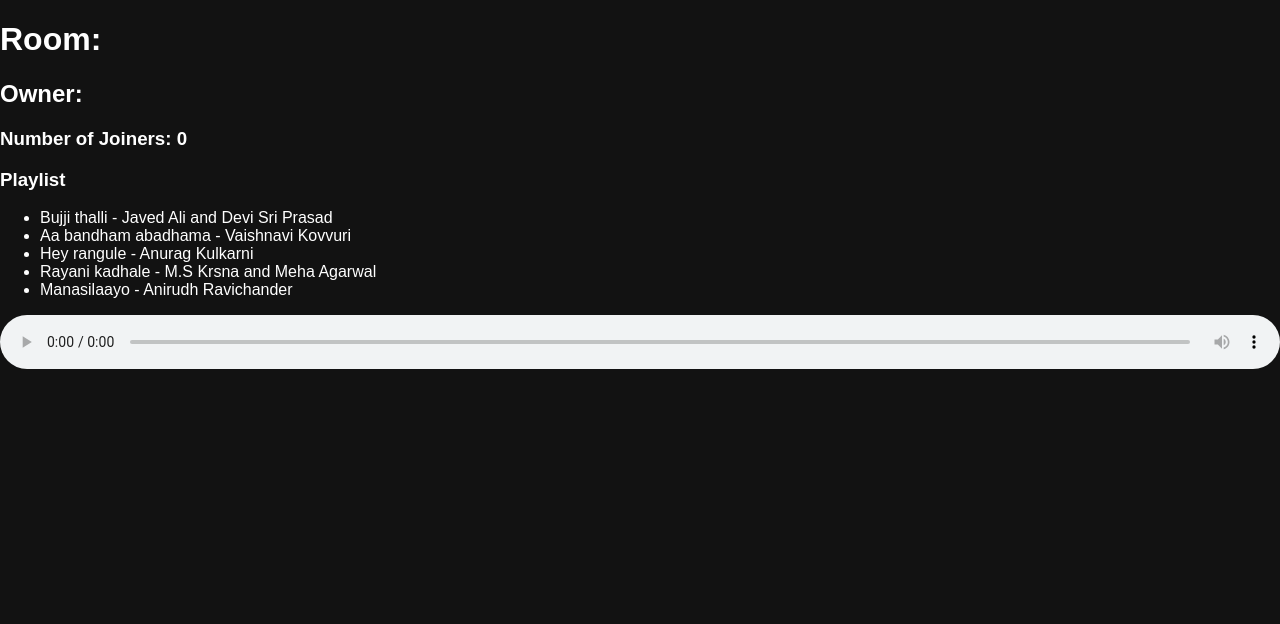
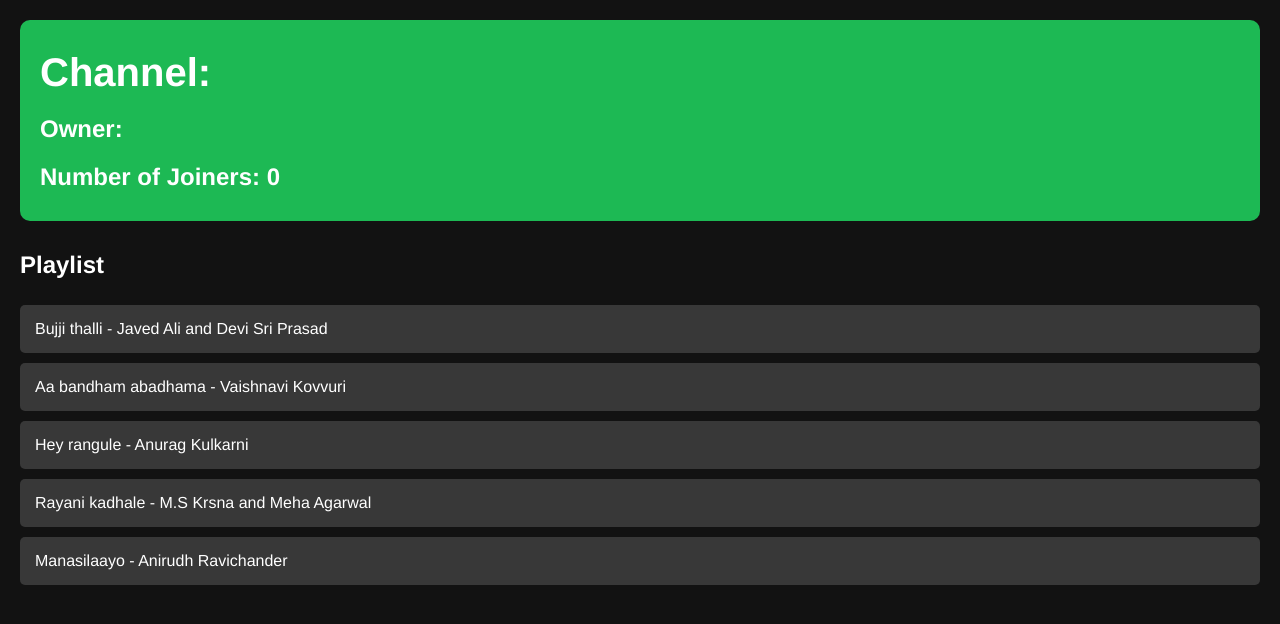
Before and after one commit to programlearner1/Music-player-, a website: page room.html in a window 1280 px wide. Drawn offline with nearby package versions, Linux system fonts and the light colour scheme; no server answers.

Commit message:
room page added

```diff
--- a/room.html
+++ b/room.html
@@ -4,20 +4,21 @@
     <meta charset="UTF-8">
     <meta name="viewport" content="width=device-width, initial-scale=1.0">
     <title>Room</title>
-    <link rel="stylesheet" href="styles.css"> <!-- Optional: Link to your CSS -->
+    <link rel="stylesheet" href="styles1.css"> <!-- Optional: Link to your CSS -->
 </head>
 <body>
-    <h1>Room: <span id="room-id"></span></h1>
-    <h2>Owner: <span id="room-owner"></span></h2>
-    <h3>Number of Joiners: <span id="joiner-count">0</span></h3>
-
+    <div class="header-container">
+        <h1>Channel: <span id="room-id"></span></h1>
+        <h2>Owner: <span id="room-owner"></span></h2>
+        <h3>Number of Joiners: <span id="joiner-count">0</span></h3>
+    </div>
     <h3>Playlist</h3>
     <ul id="playlist"></ul>
 
-    <audio id="audio-player" controls>
+    <!--<audio id="audio-player" controls>
         <source id="audio-source" src="" type="audio/mpeg">
         Your browser does not support the audio element.
-    </audio>
+    </audio>-->
 
     <script src="/socket.io/socket.io.js"></script>
     <script>
--- /dev/null
+++ b/styles1.css
@@ -0,0 +1,71 @@
+/* styles.css */
+
+/* General body styles */
+body {
+    background-color: #121212; /* Dark background for the body */
+    color: #ffffff; /* White text */
+    font-family: 'Helvetica Neue', Arial, sans-serif; /* Font style */
+    margin: 0;
+    padding: 20px;
+}
+
+/* Container for the header information */
+.header-container {
+    background-color: #1db954; /* Spotify green background for the upper box */
+    padding: 20px; /* Padding inside the box */
+    border-radius: 10px; /* Rounded corners */
+    margin-bottom: 20px; /* Space below the header box */
+}
+
+/* Header styles */
+h1, h2, h3 {
+    margin: 0;
+    padding: 10px 0;
+}
+
+/* Room title */
+h1 {
+    font-size: 2.5em;
+}
+
+/* Owner and joiner count styles */
+h2, h3 {
+    font-size: 1.5em;
+    color: #ffffff; /* White for better contrast on green background */
+}
+
+/* Container for the playlist */
+.playlist-container {
+    background-color: #282828; /* Dark background for the lower box */
+    padding: 20px; /* Padding inside the box */
+    border-radius: 10px; /* Rounded corners */
+}
+
+/* Playlist styles */
+#playlist {
+    list-style-type: none; /* Remove default list styling */
+    padding: 0;
+}
+
+#playlist li {
+    background-color: #383838; /* Darker background for playlist items */
+    margin: 10px 0; /* Space between items */
+    padding: 15px; /* Padding inside items */
+    border-radius: 5px; /* Rounded corners */
+    cursor: pointer; /* Pointer cursor on hover */
+    transition: background-color 0.3s; /* Smooth background transition */
+}
+
+#playlist li:hover {
+    background-color: #1db954; /* Change background on hover */
+}
+
+/* Responsive design */
+@media (max-width: 600px) {
+    h1 {
+        font-size: 2em; /* Smaller font size for mobile */
+    }
+    h2, h3 {
+        font-size: 1.2em; /* Smaller font size for mobile */
+    }
+}
```
